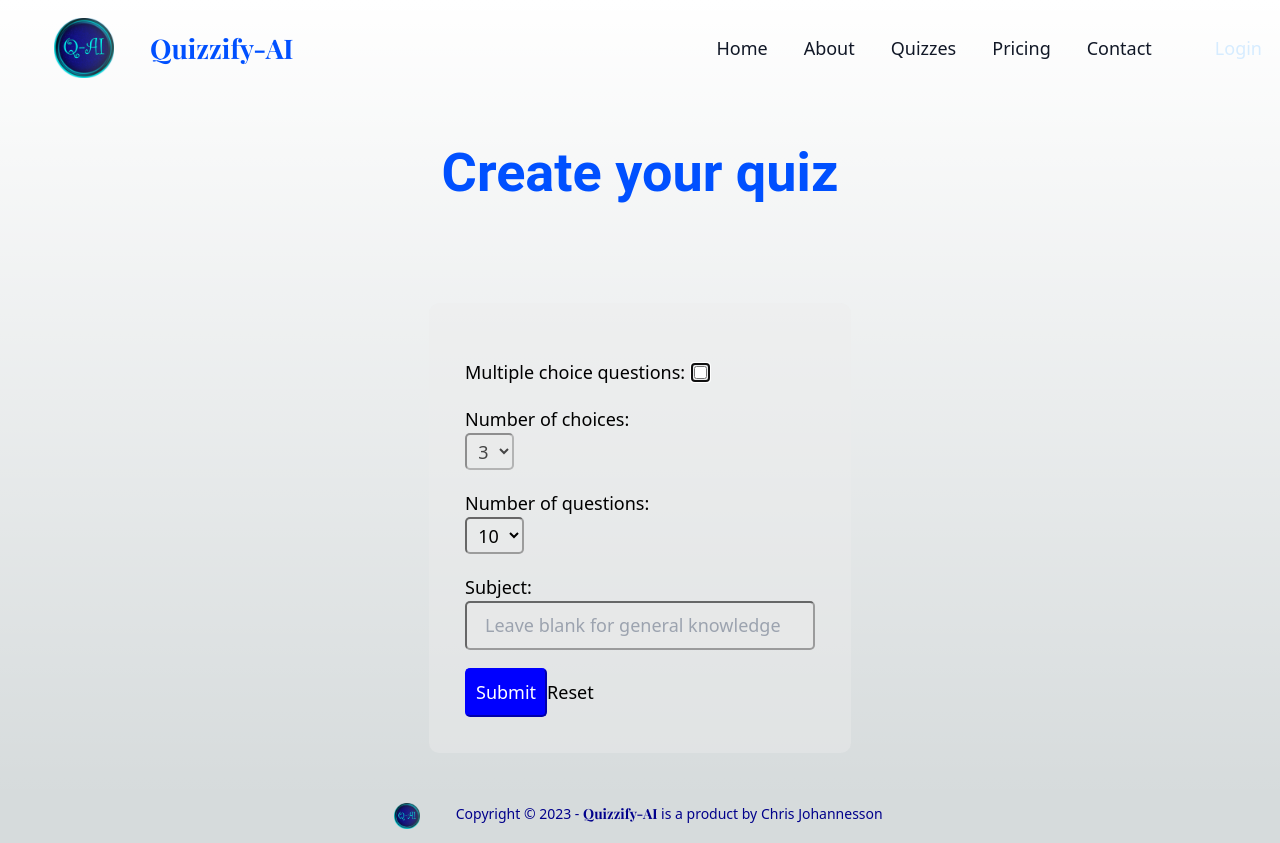
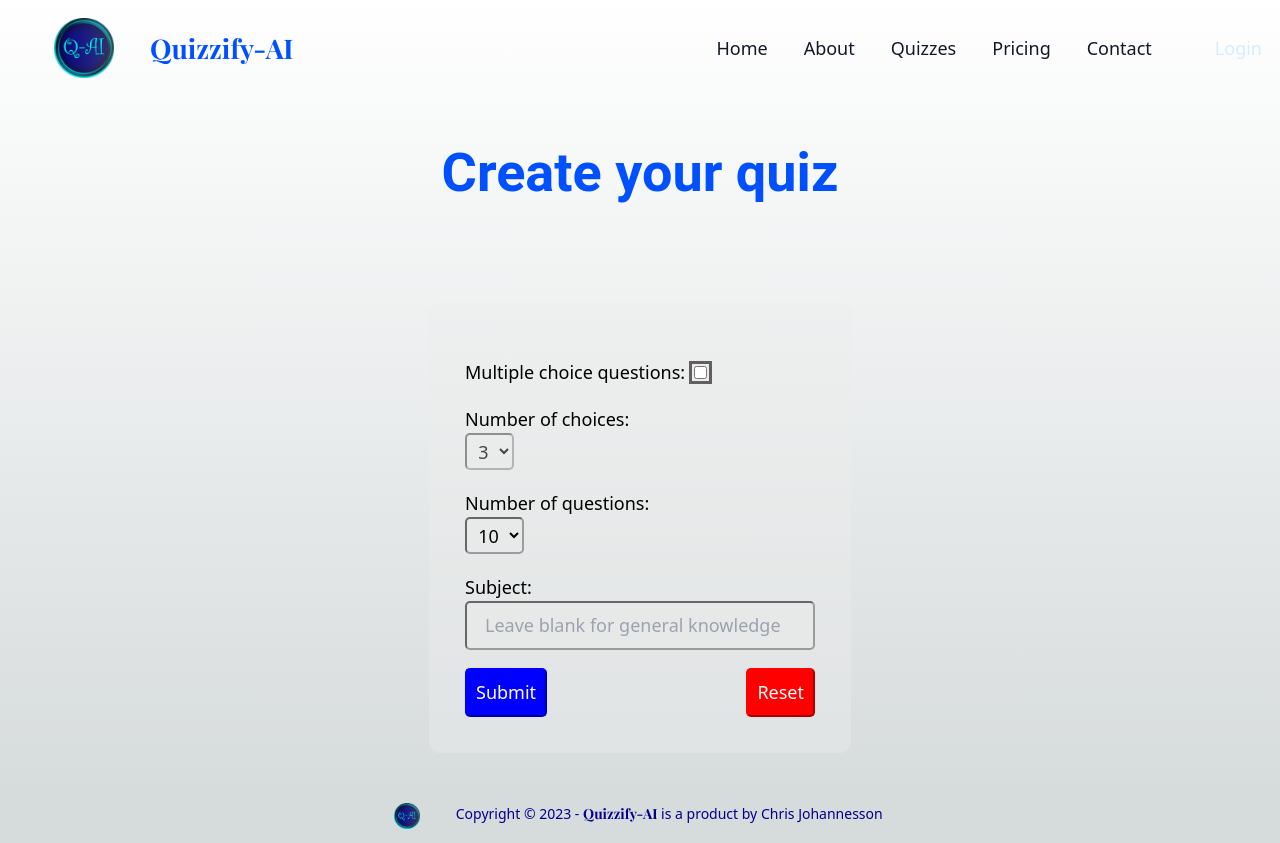
Before and after one commit to ChrisJohDev/quizzify-ai, a Next.js app: page /quizzes in a window 1280 px wide. Built offline with nearby package versions, Linux system fonts and the light colour scheme; no server answers.

Commit message:
Updated link to pricing page. Added functionality and design to reset button in quizForm

```diff
--- a/src/components/menu.tsx
+++ b/src/components/menu.tsx
@@ -44,7 +44,7 @@ const Menu = () => {
               <Link href="/quizzes" className="block py-2 pl-3 pr-4 text-gray-900 bg-transparent md:hover:text-blue-700 md:p-0 dark:text-white md:dark:hover:text-blue-500 dark:hover:text-white">Quizzes</Link>
             </li>
             <li>
-              <Link href="#" className="block py-2 pl-3 pr-4 text-gray-900 bg-transparent md:hover:text-blue-700 md:p-0 dark:text-white md:dark:hover:text-blue-500 dark:hover:text-white">Pricing</Link>
+              <Link href="/pricing" className="block py-2 pl-3 pr-4 text-gray-900 bg-transparent md:hover:text-blue-700 md:p-0 dark:text-white md:dark:hover:text-blue-500 dark:hover:text-white">Pricing</Link>
             </li>
             <li>
               <Link href="/contact" className="block py-2 pl-3 pr-4 text-gray-900 bg-transparent md:hover:text-blue-700 md:p-0 dark:text-white md:dark:hover:text-blue-500 dark:hover:text-white">Contact</Link>
--- a/src/components/quizForm.tsx
+++ b/src/components/quizForm.tsx
@@ -30,6 +30,9 @@ const QuizForm: React.FC<QuizFormProps> = ({ setQuiz, setSubject, setMultiChoice
   const [loading, setLoading] = useState(false);
   const [isMultiChoice, setIsMultiChoice] = useState(false);
   const checkElem = useRef<HTMLInputElement>(null);
+  const subjectField = useRef<HTMLInputElement>(null);
+  const selectAmount = useRef<HTMLSelectElement>(null);
+  const selectNumbChoices = useRef<HTMLSelectElement>(null);
 
   useEffect(() => {
     checkElem.current?.focus();
@@ -91,6 +94,16 @@ const QuizForm: React.FC<QuizFormProps> = ({ setQuiz, setSubject, setMultiChoice
 
 
 
+  const handleReset = (ev: React.FormEvent<HTMLFormElement>): void => {
+    ev.preventDefault();
+    checkElem.current && (checkElem.current.checked = false);
+    setIsMultiChoice(false);
+    subjectField.current && (subjectField.current.value = '');
+    selectAmount.current && (selectAmount.current.value = '10');
+    selectNumbChoices.current && (selectNumbChoices.current.value = '3');
+    checkElem.current && (checkElem.current.focus());
+  }
+
   return (
     <>
       {
@@ -111,7 +124,7 @@ const QuizForm: React.FC<QuizFormProps> = ({ setQuiz, setSubject, setMultiChoice
               </label>
               <div className="numberOfQuestions" >
                 <label htmlFor="numbOfMultiChoice">Number of choices:</label>
-                <select id="numbOfMultiChoice" name="numbOfMultiChoice" disabled={!isMultiChoice}>
+                <select id="numbOfMultiChoice" name="numbOfMultiChoice" disabled={!isMultiChoice} ref={selectNumbChoices}>
                   <option value="3">3</option>
                   <option value="4">4</option>
                   <option value="5">5</option>
@@ -120,7 +133,7 @@ const QuizForm: React.FC<QuizFormProps> = ({ setQuiz, setSubject, setMultiChoice
             </div>
             <div className="numberOfQuestions">
               <label htmlFor="issue">Number of questions:</label>
-              <select id="issue" name="amount">
+              <select id="issue" name="amount" ref={selectAmount}>
                 <option value="10">10</option>
                 <option value="15">15</option>
                 <option value="20">20</option>
@@ -129,11 +142,18 @@ const QuizForm: React.FC<QuizFormProps> = ({ setQuiz, setSubject, setMultiChoice
             </div>
             <div className="subjectInput">
               <label htmlFor="subjectText">Subject:</label>
-              <input type="text" className={`${styles.subjectInput}`} id="subjectText" name="subject" placeholder='Leave blank for general knowledge' />
+              <input
+              type="text"
+              className={`${styles.subjectInput}`}
+              id="subjectText"
+              name="subject"
+              ref={subjectField}
+              placeholder='Leave blank for general knowledge'
+              />
             </div>
-            <div className="buttons">
+            <div className={`${styles.buttons}`}>
               <input type="submit" value="Submit" />
-              <input type="reset" value="Reset" />
+              <input type="reset" value="Reset" onClick={handleReset} />
             </div>
           </form>
       }
--- a/src/pages/pricing.tsx
+++ b/src/pages/pricing.tsx
@@ -1,12 +1,25 @@
 import styles from '@/styles/pricing.module.css'
 import Loading from '@/components/loading';
+
+const notImplemented = true;
 
 export default function Pricing() {
   return (
     <div className={`container flex flex-col mx-auto ${styles.pricingPage}`}>
-      <Loading text={"Loading this might be a ver y long text..."} />
-      <h1 className="text-center">Pricing Page</h1>
-      <div className={`mx-auto ${styles.tableWrapper}`}>
+      {
+        notImplemented
+          ? <div className={`${styles.tmp}`}>
+            <h1 className="text-center">Pricing not implemented!</h1>
+            <p>
+              Our pricing model is in the works and we will soon be able to provide Price information and different methods of payment.
+            </p>
+            <p>
+              Thank you for your patience and understanding.
+            </p>
+          </div>
+          :
+          <>
+            <Loading text={"Loading this might be a ver y long text..."} /><h1 className="text-center">Pricing Page</h1><div className={`mx-auto ${styles.tableWrapper}`}>
               <table>
                 <thead>
                   <tr>
@@ -26,6 +39,9 @@ export default function Pricing() {
                 </tbody>
               </table>
             </div>
+          </>
+      }
+
     </div>
 
   )
--- a/src/styles/quizForm.module.css
+++ b/src/styles/quizForm.module.css
@@ -6,6 +6,9 @@
   border-radius: 10px;
 }
 
+.queryForm input[type=checkbox]:focus {
+  outline: 3px solid rgba(67, 62, 62, 0.804);
+}
 /* Submit button */
 .queryForm input[type=submit], .quizPage input[type=submit]:focus {
   width: auto;
@@ -21,6 +24,26 @@
   background-color: rgb(40, 40, 255);
   color: yellow;
   border: 2px outset rgb(40, 40, 255);
+  border-radius: 5px;
+  padding: 0.5rem;
+  margin-top: 1rem;
+}
+
+/* Reset button */
+.buttons input[type=reset], .buttons input[type=reset]:focus {
+  width: auto;
+  background-color: red;
+  color: white;
+  border: 2px outset red;
+  border-radius: 5px;
+  padding: 0.5rem;
+  margin-top: 1rem;
+}
+
+.buttons input[type=reset]:hover {
+  background-color: rgb(255, 40, 40);
+  color: rgb(255, 255, 0);
+  border: 2px outset rgb(255, 40, 40);
   border-radius: 5px;
   padding: 0.5rem;
   margin-top: 1rem;
@@ -50,3 +73,10 @@
 .queryForm select:focus{
 outline: 3px solid rgba(67, 62, 62, 0.804);
 }
+
+.buttons {
+  display: flex;
+  flex-direction: row;
+  justify-content: space-between;
+  align-items: center;
+}
```
Also changed, not shown: src/styles/pricing.module.css (+23 -1 lines). Lines whose indentation alone changed are shown as unchanged.
